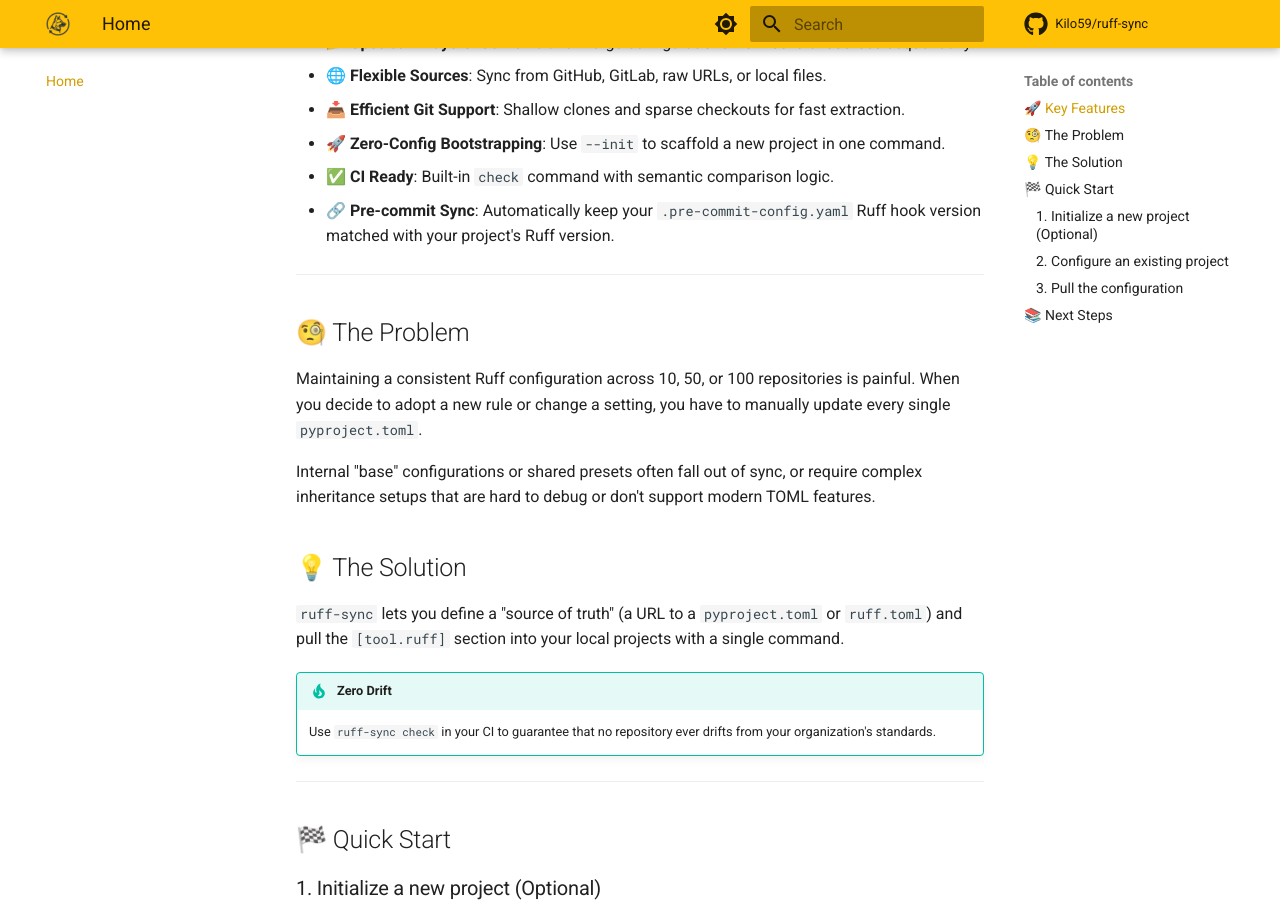
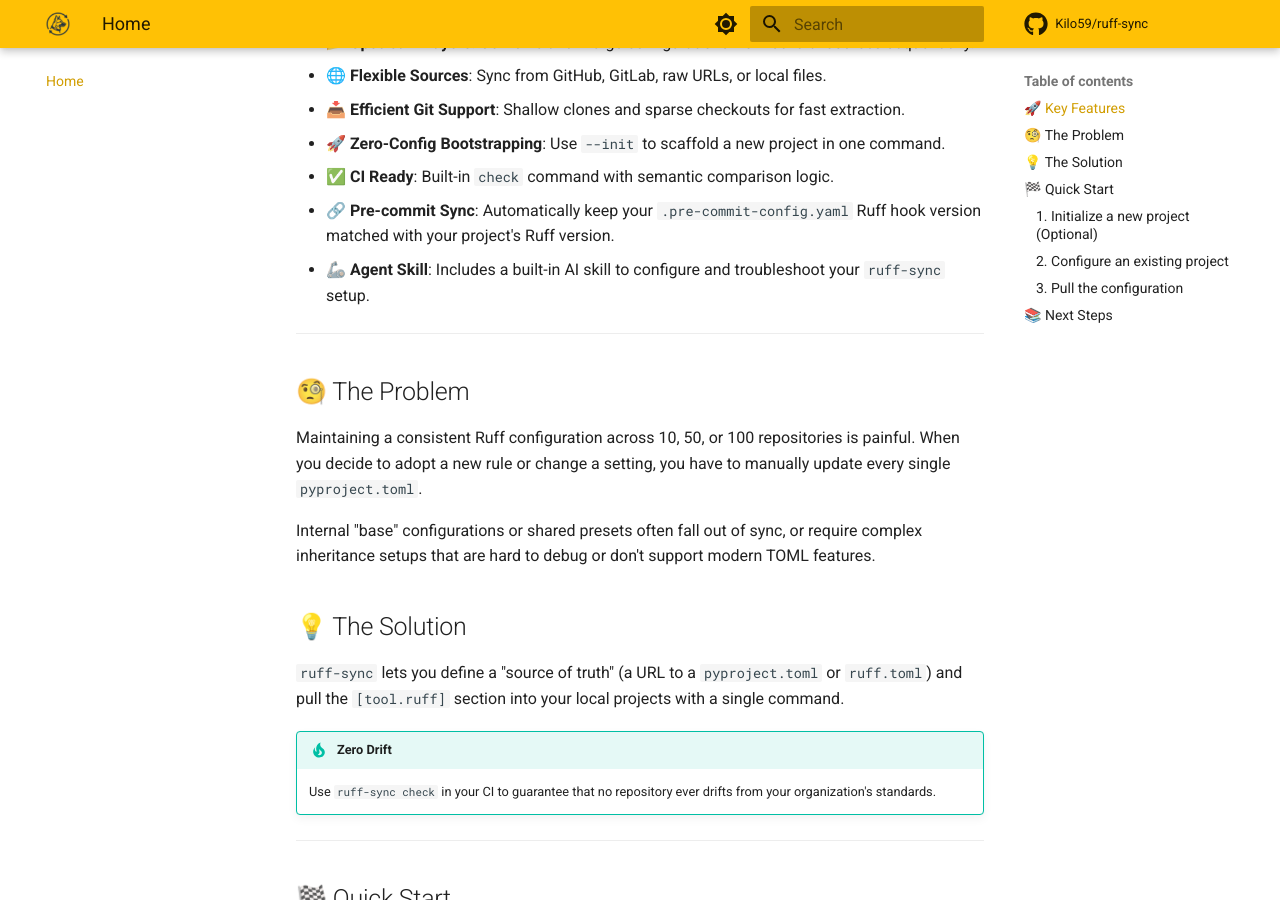
Before and after one commit to Kilo59/ruff-sync, an MkDocs documentation site: the page built from docs/index.md, in a window 1280 px wide and 900 px high, scrolled down 788 px. Built offline with MkDocs 1.6.1 and Material for MkDocs 9.7.7, drawn with Linux system fonts in a browser that asks for light colours; comment, search, counter and statistics services are not loaded.

Commit message:
agent skill feature

```diff
--- a/docs/index.md
+++ b/docs/index.md
@@ -21,6 +21,7 @@
 * **🚀 Zero-Config Bootstrapping**: Use `--init` to scaffold a new project in one command.
 * **✅ CI Ready**: Built-in `check` command with semantic comparison logic.
 * **🔗 Pre-commit Sync**: Automatically keep your `.pre-commit-config.yaml` Ruff hook version matched with your project's Ruff version.
+* **🦾 Agent Skill**: Includes a built-in AI skill to configure and troubleshoot your `ruff-sync` setup.
 
 ---
 
```
